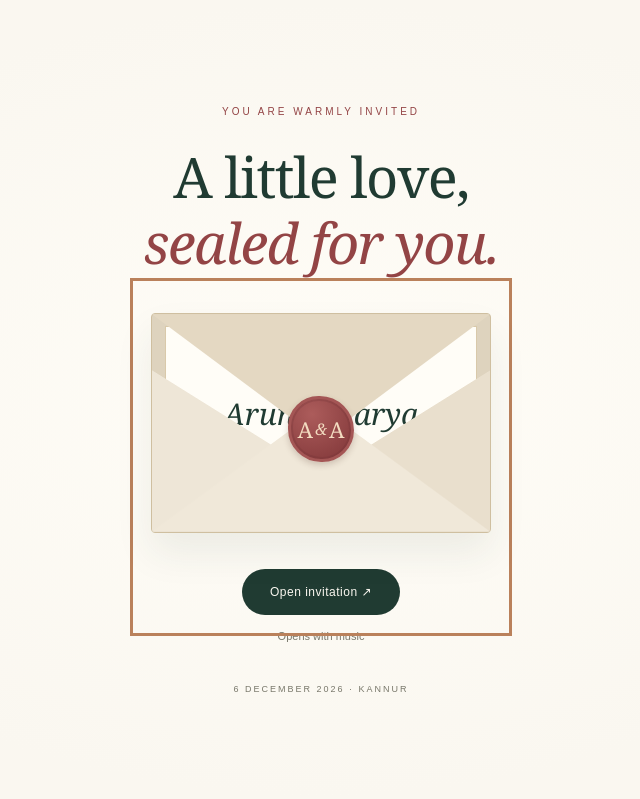
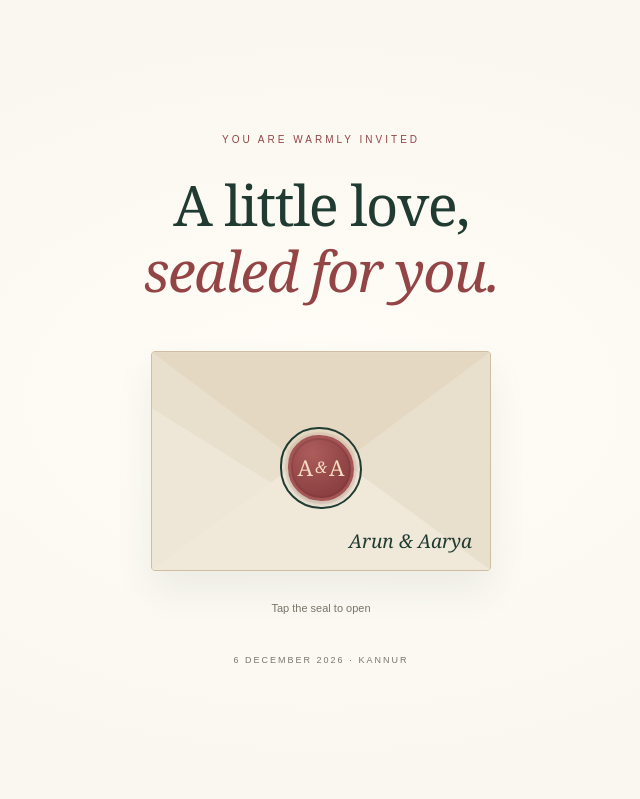
Before and after one commit to sau113/aruninvite2.0, a plain HTML site: page index.html in a window 1280 px wide. Shown: the top 799 px of the page, without its empty margins (319-959 px from the left). Drawn offline with Linux system fonts and the light colour scheme.

Commit message:
Close envelope fully and use wax seal as opening control

```diff
--- a/index.html
+++ b/index.html
@@ -5,15 +5,14 @@
  <div class="welcome-inner">
   <p class="eyebrow maroon">YOU ARE WARMLY INVITED</p>
   <h2 id="welcome-title">A little love,<br><em>sealed for you.</em></h2>
-  <button id="open-invitation" type="button" aria-label="Open invitation" aria-describedby="welcome-note">
-   <span class="envelope" aria-hidden="true">
-    <span class="envelope-letter"><span>Arun &amp; Aarya</span><small>OUR FOREVER BEGINS</small></span>
-    <span class="envelope-front"></span><span class="envelope-flap"></span>
-    <span class="wax-seal">A<span>&amp;</span>A</span>
-   </span>
-   <span class="open-label">Open invitation <span aria-hidden="true">↗</span></span>
-  </button>
-  <p id="welcome-note">Opens with music</p>
+  <div class="envelope">
+   <span class="envelope-letter" aria-hidden="true"></span>
+   <span class="envelope-front" aria-hidden="true"></span>
+   <span class="envelope-flap" aria-hidden="true"></span>
+   <span class="envelope-names">Arun &amp; Aarya</span>
+   <button class="wax-seal" id="open-invitation" type="button" aria-label="Open invitation" aria-describedby="welcome-note">A<span>&amp;</span>A</button>
+  </div>
+  <p id="welcome-note">Tap the seal to open</p>
   <p class="welcome-date">6 DECEMBER 2026 · KANNUR</p>
  </div>
 </dialog>
```
Also changed, not shown: style.css.
